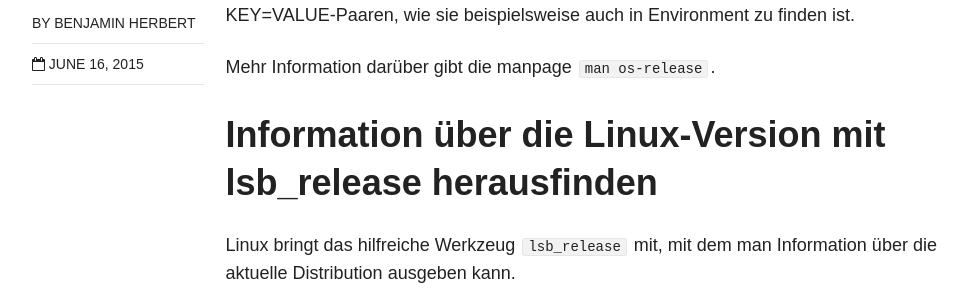
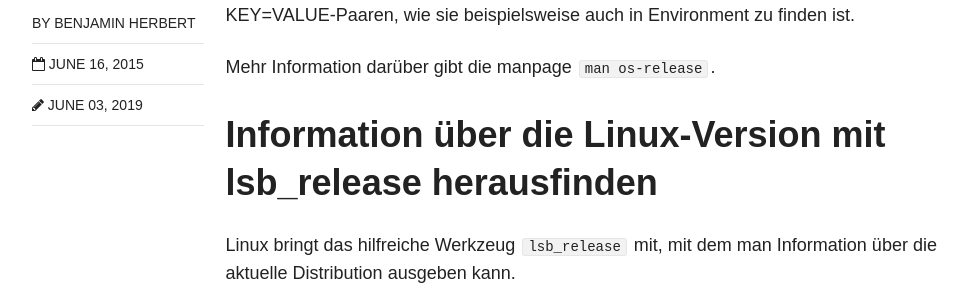
Before and after one commit to BenjaminHerbert/BenjaminHerbert.github.io, a Jekyll site: the page built from _posts/blog/2015-06-16-lsb_release-all.md, in a window 1280 px wide and 900 px high, scrolled down 462 px. Shown: the part 163-452 px from the top of the window, without its empty margins (154-1125 px from the left). Built offline with Jekyll 4.4.1, drawn with Linux system fonts in a browser that asks for light colours; nearby versions of some CDN libraries.

Commit message:
Update 2015-06-16-lsb_release-all.md

```diff
--- a/_posts/blog/2015-06-16-lsb_release-all.md
+++ b/_posts/blog/2015-06-16-lsb_release-all.md
@@ -1,7 +1,7 @@
 ---
 layout: post
 title: "Distributionsinformation unter Linux ausgeben"
-modified:
+modified: 2019-06-03
 categories: blog
 excerpt:
 tags: [linux]
```
